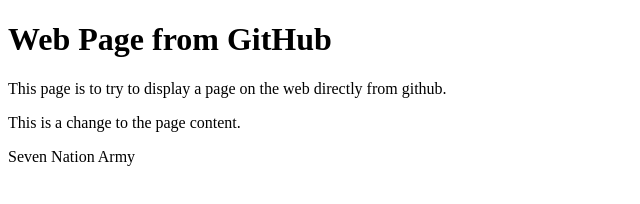
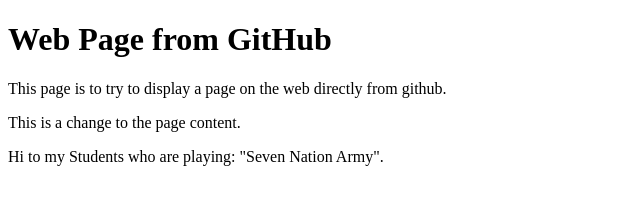
Before and after one commit to abonello/HTML-Tutorial01, a plain HTML site: page index.html in a window 1280 px wide. Shown: the whole page, without its empty margins (0-640 px from the left). Drawn offline with Linux system fonts and the light colour scheme.

Commit message:
3rd change

```diff
--- a/index.html
+++ b/index.html
@@ -7,6 +7,6 @@
 <h1>Web Page from GitHub</h1>
 <p>This page is to try to display a page on the web directly from github.</p>
 <p>This is a change to the page content.</p>
-<p>Seven Nation Army</p>
+<p>Hi to my Students who are playing: "Seven Nation Army".</p>
 </body>
 </html>
```
